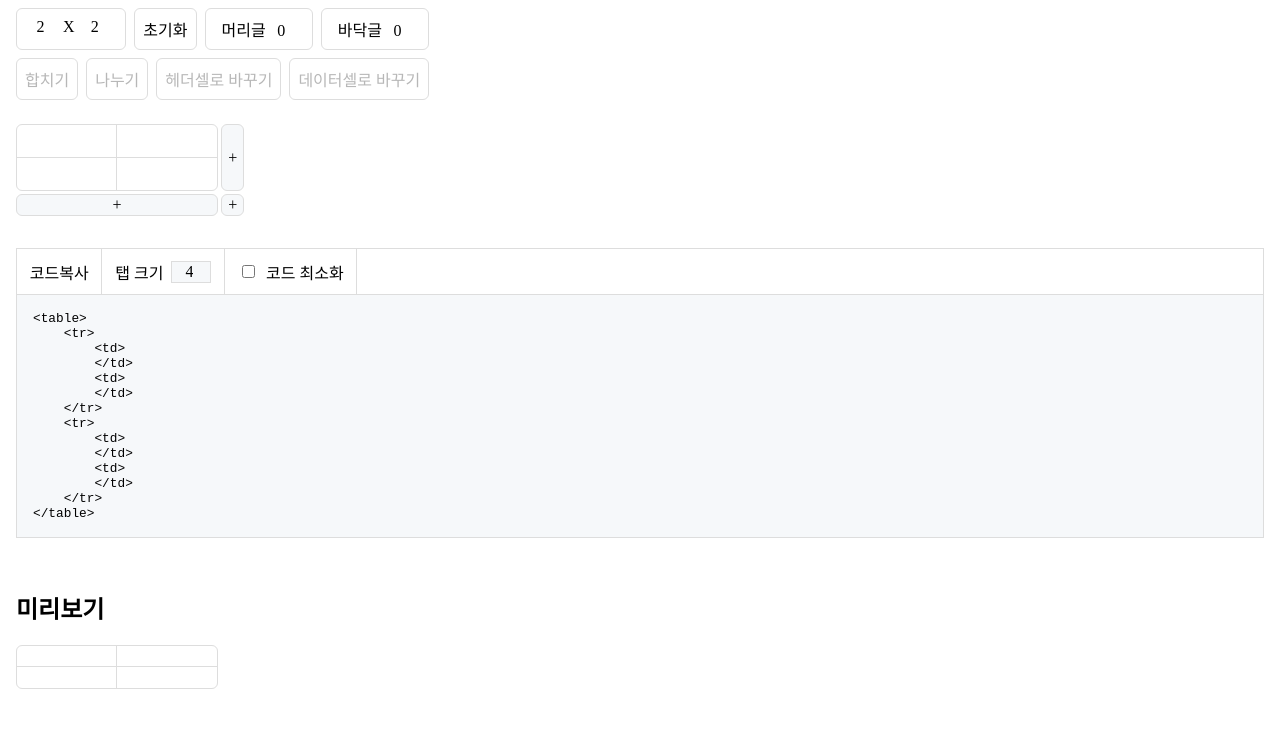
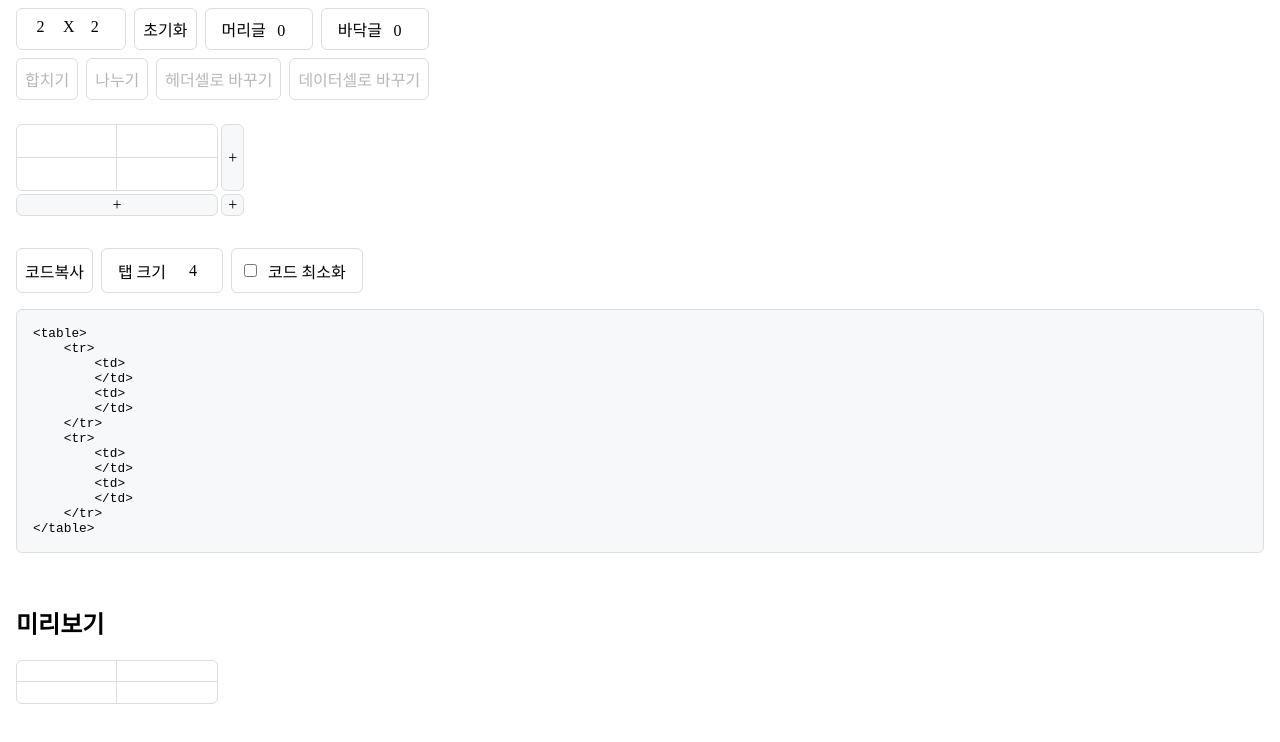
Before and after one commit to lauichan/table-generator, a React (Vite) app: page / in a window 1280 px wide. Shown: the top 742 px of the page. Built offline with nearby package versions, Linux system fonts and the light colour scheme.

Commit message:
style: 미리보기 ui

```diff
--- a/src/components/PreviewCode/PreviewCode.module.css
+++ b/src/components/PreviewCode/PreviewCode.module.css
@@ -5,33 +5,32 @@
 .options {
   display: flex;
   flex-wrap: wrap;
-  border: 1px solid #ddd;
+  gap: 0.5rem;
+  margin-bottom: 1rem;
 }
 
 .options > * {
+  display: flex;
+  justify-content: center;
+  align-items: center;
   height: 45px;
-  border-right: 1px solid #ddd;
-  padding: 0.5rem 0.8rem;
-}
-
-.options > div {
-  display: flex;
-  align-items: center;
+  border: 1px solid #ddd;
+  border-radius: 6px;
+  padding: 0.5rem;
 }
 
 .options input {
   max-width: 40px;
   text-align: right;
-  background: #f6f8fa;
-  border: 1px solid #ddd;
+  border: none;
 }
 
 .tabsize label {
-  margin-right: 0.5rem;
+  margin: 0 0.5rem;
 }
 
 .minify label {
-  margin-left: 0.5rem;
+  margin: 0 0.5rem;
 }
 
 .html {
@@ -39,7 +38,7 @@
   background-color: #f6f8fa;
   margin: 0;
   border: 1px solid #ddd;
-  border-top: 0;
+  border-radius: 6px;
   overflow-y: auto;
   font-size: 0.8rem;
   max-height: 400px;
```
